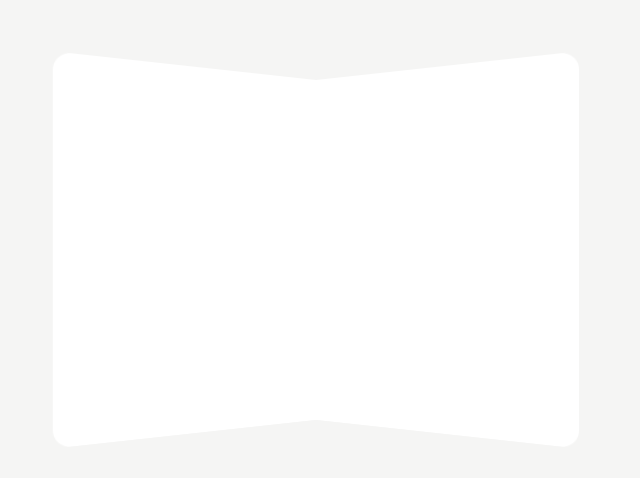
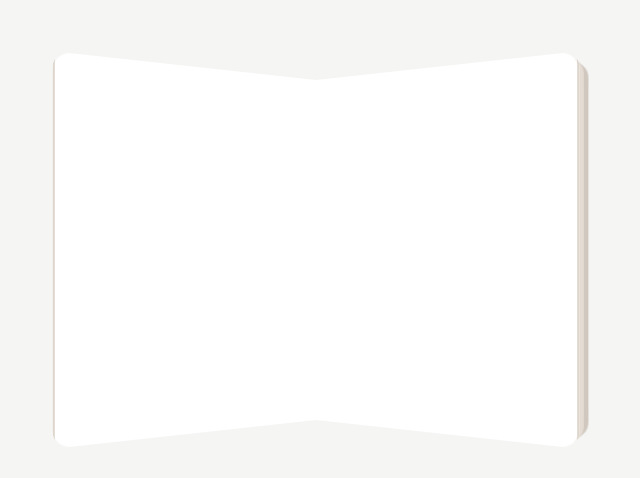
Before and after one commit to 2201monesh/design-component, a Next.js app: page / in a window 1280 px wide. Shown: the part 150-628 px from the top of the page, without its empty margins (324-964 px from the left). Built offline with nearby package versions, Linux system fonts and the light colour scheme.

Commit message:
feat: added page flip section in book card component

```diff
--- a/components/BookCardAnimation.tsx
+++ b/components/BookCardAnimation.tsx
@@ -1,19 +1,86 @@
-import React from 'react'
+"use client"
+import React, { useState } from 'react'
+
+const TOTAL_SPREADS = 4
 
 const BookCardAnimation = () => {
+  const [spread, setSpread] = useState(0)
+  const [isFlipping, setIsFlipping] = useState(false)
+
+  const remaining = TOTAL_SPREADS - 1 - spread
+  const hasNext = remaining > 0
+
+  const flip = () => {
+    if (isFlipping || !hasNext) return
+    setIsFlipping(true)
+    setTimeout(() => {
+      setSpread(s => s + 1)
+      setIsFlipping(false)
+    }, 700)
+  }
+
   return (
     <div className="flex items-center justify-center w-screen h-screen bg-stone-100">
       <div className="[perspective:900px]">
         <div className="relative w-[520px] h-[340px] [transform-style:preserve-3d]">
 
+          {/* Stacked page 2 — furthest back, visible when 2+ pages remain */}
+          {remaining >= 2 && (
+            <div
+              className="absolute top-[8px] h-[324px] rounded-tr-2xl rounded-br-2xl"
+              style={{
+                right: '-8px',
+                width: '268px',
+                transformOrigin: 'left center',
+                transform: 'rotateY(-30deg)',
+                background: 'rgb(208,200,191)',
+              }}
+            />
+          )}
+
+          {/* Stacked page 1 — behind right page, visible when 1+ pages remain */}
+          {remaining >= 1 && (
+            <div
+              className="absolute top-[4px] h-[332px] rounded-tr-2xl rounded-br-2xl"
+              style={{
+                right: '-4px',
+                width: '264px',
+                transformOrigin: 'left center',
+                transform: 'rotateY(-30deg)',
+                background: 'rgb(228,220,211)',
+              }}
+            />
+          )}
+
           {/* Left page */}
-          <div className="absolute left-0 top-0 w-[260px] h-[340px] origin-right [transform:rotateY(30deg)] bg-white rounded-tl-2xl rounded-bl-2xl" />
+          <div
+            className="absolute left-0 top-0 w-[260px] h-[340px] rounded-tl-2xl rounded-bl-2xl [transform-style:preserve-3d]"
+            style={{
+              transformOrigin: 'right center',
+              transform: 'rotateY(30deg)',
+              background: 'white',
+            }}
+          >
+            <div className="absolute left-0 top-2 w-[7px] h-[95%] origin-left [transform:rotateY(-90deg)] bg-[rgba(218,210,200,0.9)] rounded-tl-full rounded-bl-full" />
+          </div>
 
-          {/* Right page */}
-          <div className="absolute right-0 top-0 w-[260px] h-[340px] origin-left [transform:rotateY(-30deg)] bg-white rounded-tr-2xl rounded-br-2xl" />
+          {/* Right page — flips left on click */}
+          <div
+            className="absolute right-0 top-0 w-[260px] h-[340px] rounded-tr-2xl rounded-br-2xl [transform-style:preserve-3d]"
+            style={{
+              transformOrigin: 'left center',
+              transform: isFlipping ? 'rotateY(-180deg)' : 'rotateY(-30deg)',
+              transition: isFlipping ? 'transform 0.7s ease-in-out' : 'none',
+              background: 'white',
+              cursor: hasNext ? 'pointer' : 'default',
+            }}
+            onClick={flip}
+          >
+            <div className="absolute right-0 top-2 w-[7px] h-[95%] origin-right [transform:rotateY(90deg)] bg-[rgba(218,210,200,0.9)] rounded-tr-full rounded-br-full" />
+          </div>
 
-          {/* Spine — very subtle */}
-          <div className="absolute left-1/2 top-0 w-px h-[340px] [margin-left:-0.5px] bg-[rgba(160,150,140,0.25)] z-10" />
+          {/* Spine */}
+          <div className="absolute left-1/2 top-0 w-[2px] h-[340px] [margin-left:-1px] bg-[rgba(148,135,120,0.3)] z-10" />
 
         </div>
       </div>
```
